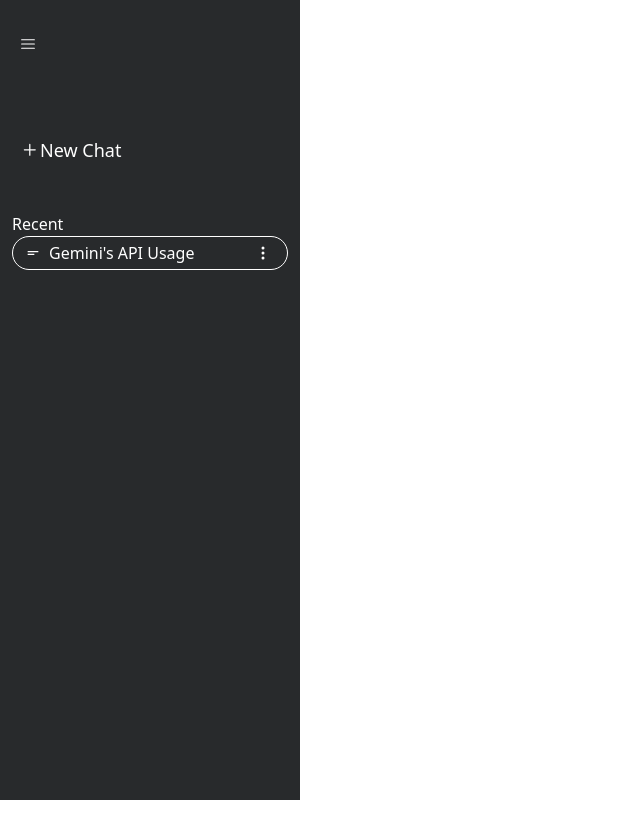
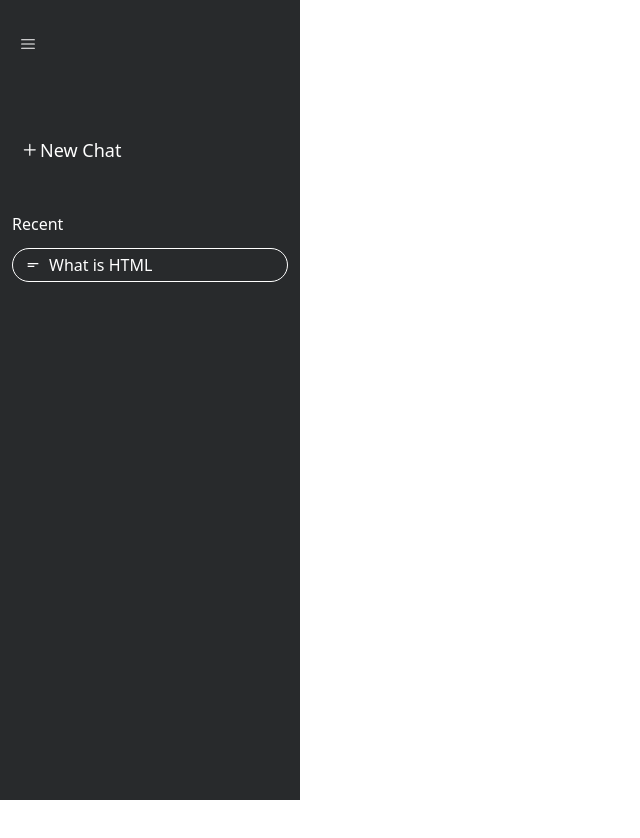
Before and after one commit to yuvraj2singh/FinMate-Financial-ChatBot, a React (Vite) app: page / in a window 1280 px wide. Both pictures are taken after a click on the element 28 px from the left and 44 px from the top of the page. Shown: the top 838 px of the page, without its empty margins (0-640 px from the left). Built offline with nearby package versions, Linux system fonts and the light colour scheme.

Commit message:
Complete Sidebar UI?

```diff
--- a/src/Components/RecentPrompts.tsx
+++ b/src/Components/RecentPrompts.tsx
@@ -1,12 +1,16 @@
 import { MdShortText } from "react-icons/md";
 import { BsThreeDotsVertical } from "react-icons/bs";
 
-const RecentPrompts= () => {
+interface recentPrompts {
+    title:string
+}
+
+const RecentPrompts:React.FC<recentPrompts> = ({title}) => {
   return (
-    <div className="relative w-full rounded-4xl border py-1 px-3 flex items-center hover:bg-gray-700 transition-all duration-200 cursor-pointer">
+    <div className="relative w-full rounded-4xl border py-1 px-3 flex items-center group hover:bg-gray-700 transition-all duration-200 cursor-pointer">
         <MdShortText />
-        <span className="ml-2">Gemini's API Usage</span>
-        <span className="absolute right-3 p-1 rounded-full hover:bg-gray-600 transition-all duration-200 cursor-pointer"><BsThreeDotsVertical /></span>
+        <span className="ml-2">{title}</span>
+        <span className="absolute right-3 p-1 rounded-full hidden group-hover:block hover:bg-gray-600 transition-all duration-200 cursor-pointer"><BsThreeDotsVertical /></span>
     </div>
   )
 }
--- a/src/Components/Sidebar.tsx
+++ b/src/Components/Sidebar.tsx
@@ -65,8 +65,8 @@ const Sidebar: React.FC<ExpandInterface> = ({ isExpanded, setIsExpanded }) => {
         {/* Recent chats */}
         <div>
             <span className={`transition-all duration-200 ease-linear delay-100 ${isExpanded ? "visible opacity-100" : "invisible opacity-0"}`}>Recent</span>
-            <div className={`${!isExpanded ? "hidden" : ""}`}>
-                <RecentPrompts />
+            <div className={`mt-3 flex flex-col gap-3 ${!isExpanded ? "hidden" : ""}`}>
+                <RecentPrompts title={'What is HTML'}/>
             </div>
         </div>
       </div>
```
